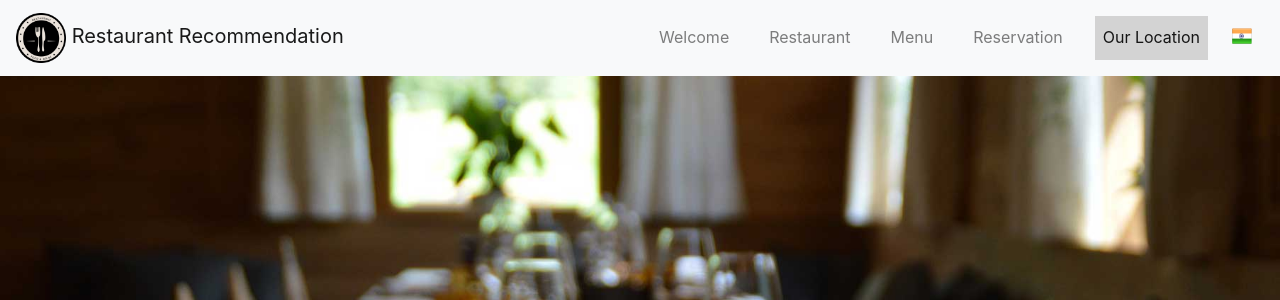
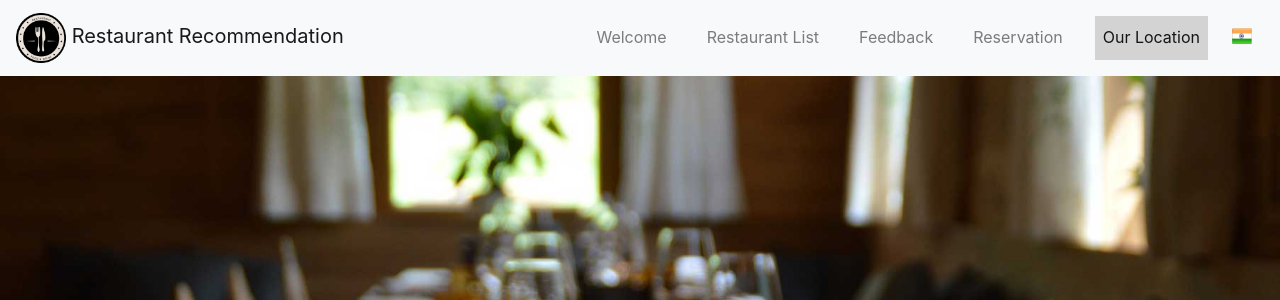
Before and after one commit to dhruv26rathore/restaurant, a PHP site: page / in a window 1280 px wide. Shown: the top 300 px of the page. Run offline with PHP 8.4, Linux system fonts and the light colour scheme; a user stored in the database is signed in; some libraries are stand-ins or nearby versions.

Commit message:
new chnges

```diff
--- a/index.php
+++ b/index.php
@@ -82,10 +82,10 @@ th{
 			        		<a class="nav-link" href="#Welcome">Welcome</a>
 			      		</li>
 					    <li class="nav-item">
-					    	<a class="nav-link" href="#Restaurant">Restaurant</a>
+					    	<a class="nav-link" href="#Restaurant">Restaurant List</a>
 					    </li>
 					    <li class="nav-item">
-					    	<a class="nav-link" href="#Menu">Menu</a>
+					    	<a class="nav-link" href="#Menu">Feedback</a>
 					    </li>
 					    <li class="nav-item">
 					    	<a class="nav-link" href="#Reservation">Reservation</a>
```
